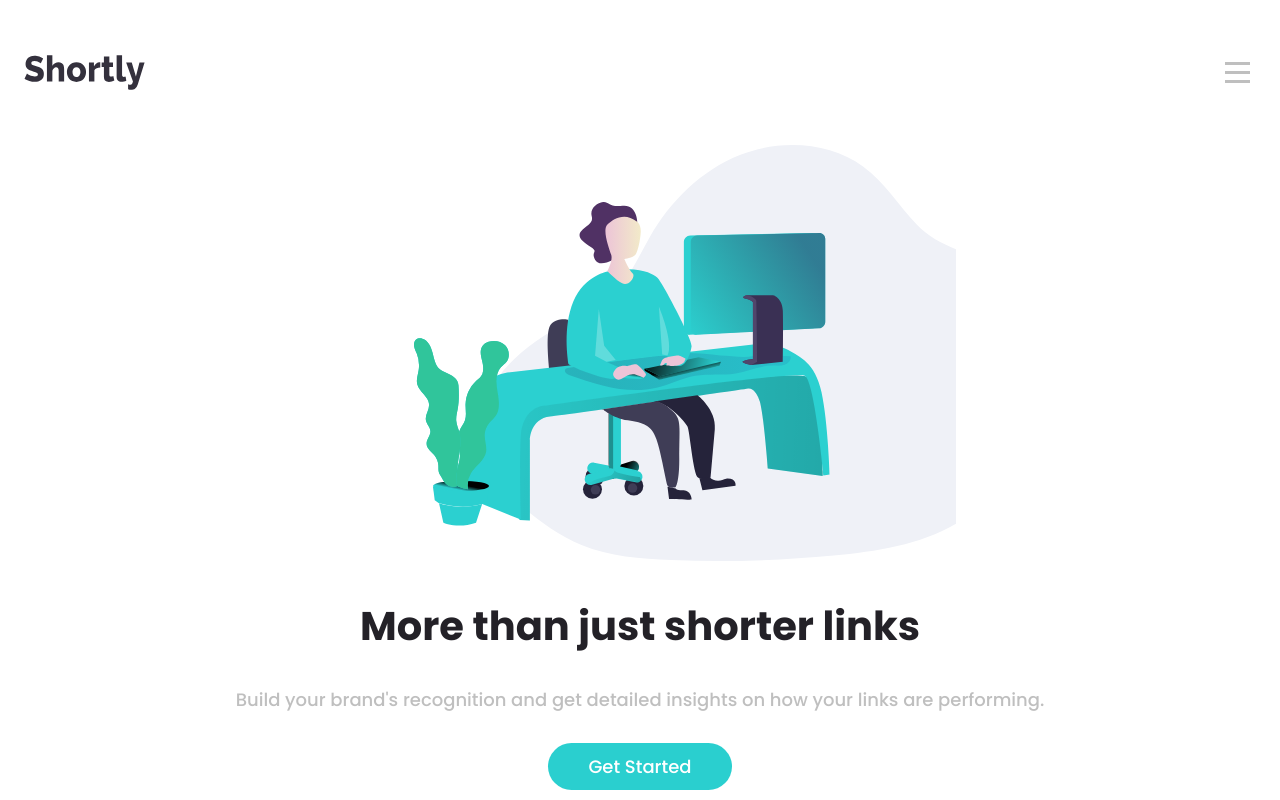
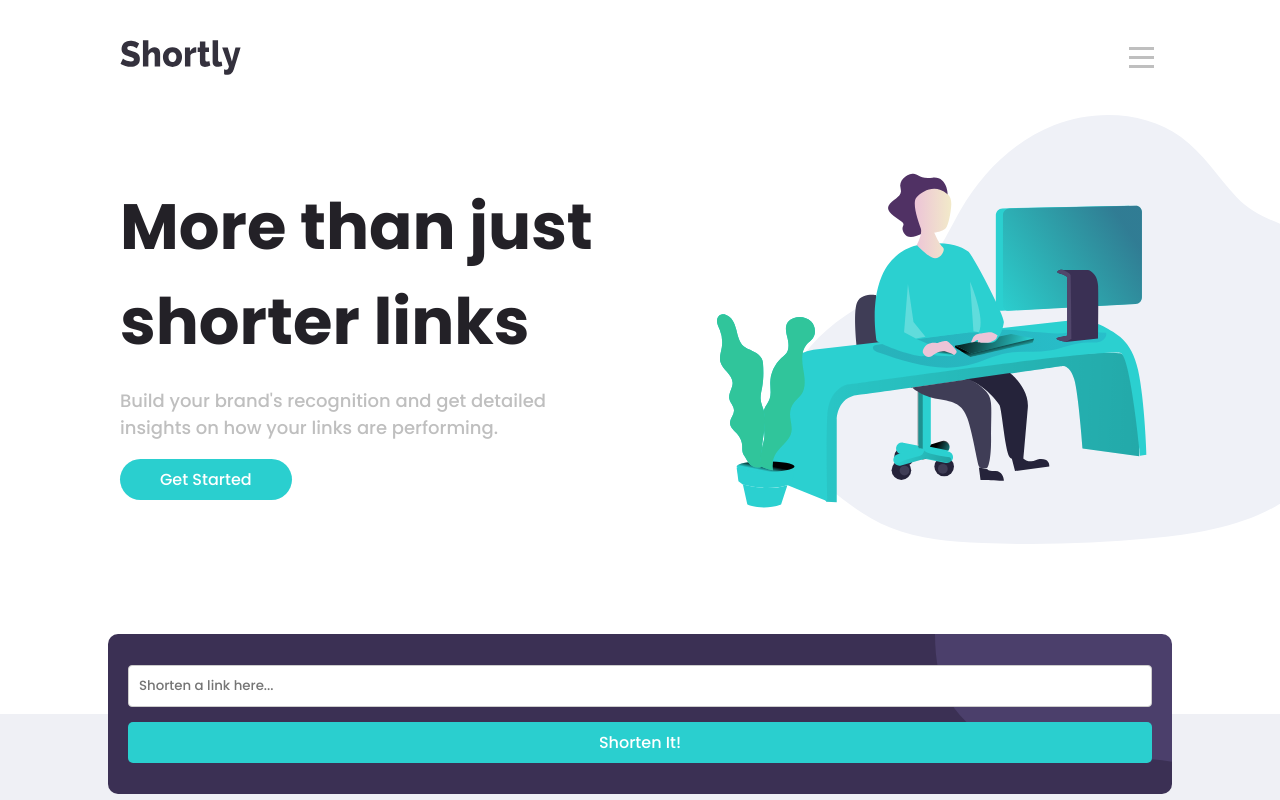
Before and after one commit to yingmo55/URL-shortening-API-landing-page, a React (Create React App) app: page / in a window 1280 px wide. Shown: the top 800 px of the page. Built offline with nearby package versions, Linux system fonts and the light colour scheme.

Commit message:
Adjust style for desktop

```diff
--- a/src/Components/Button/Button.css
+++ b/src/Components/Button/Button.css
@@ -1,6 +1,7 @@
 .button {
     color: white;
     background-color: hsl(180, 66%, 49%);
+    font-size: 16px;
 }
 
 .button:hover {
--- a/src/Components/Button/Button.js
+++ b/src/Components/Button/Button.js
@@ -8,7 +8,7 @@ export default function Button(props) {
 
     const style = {
         border: 'none',
-        padding: '10px 20px',
+        padding: '8px 25px',
         borderRadius: 5,
         ...styles,
     }
--- a/src/Components/Hero/Hero.css
+++ b/src/Components/Hero/Hero.css
@@ -7,14 +7,18 @@
     position: 'relative',
 }
 
+.hero-content {
+    width: 100%;
+    display: flex;
+    flex-direction: column;
+}
+
 .hero > * {
-    margin: 15px 5%;
     align-self: center;
     text-align: center;
 }
 
 .hero-illustration {
-    height: 52vh;
     margin: 0 0 20px;
     object-position: 90px 0px;
 }
@@ -22,3 +26,36 @@
 .hero h1 {
     font-size: 2.5rem;
 }
+
+
+@media screen and (min-width: 800px) {
+    .hero h1 {
+        font-size: 4rem;
+        margin: 0;
+    }
+    .hero {
+        max-width: 100%;
+    }
+
+    .hero-content {
+        flex-direction: row-reverse;
+        align-items: center;
+        justify-content: space-between;
+    }
+
+    .hero-illustration {
+        width: 90%;
+        height: 90%;
+    }
+
+    .hero-text {
+        max-width: 40%;
+        text-align: left;
+        font-size: 18px;
+        padding-left: 120px;
+    }
+
+    .hero-text p {
+        width: 90%;
+    }
+}
--- a/src/Components/Hero/Hero.js
+++ b/src/Components/Hero/Hero.js
@@ -16,10 +16,15 @@ function Hero() {
   return (
       <header className="hero" >
         <Navbar />
+        <div className='hero-content'>
         <img src={workingIllust} alt="flat color Illustration of a working person" className="hero-illustration" />
-        <h1>More than just shorter links</h1>
-        <p>Build your brand's recognition and get detailed insights on how your links are performing.</p>
-        <Button styles={btnStyle}>Get Started</Button>
+          <div className='hero-text'>
+            <h1>More than just shorter links</h1>
+            <p>Build your brand's recognition and get detailed insights on how your links are performing.</p>
+            <Button styles={btnStyle}>Get Started</Button>
+          </div>
+
+        </div>
       </header>
   );
 }
--- a/src/Components/Navbar/Navbar.css
+++ b/src/Components/Navbar/Navbar.css
@@ -1,10 +1,17 @@
 
 .mobile-nav {
+    width: 100%;
     display: flex;
-    width: calc(100vw - 48px);
     justify-content: space-between;
-    padding: 40px 24px;
+    margin: 40px 0;
     z-index: 10;
+}
+
+.website-logo {
+    margin-left: 24px;
+}
+.mobile-burger {
+    margin-right: 24px;
 }
 
 .mobile-burger {
@@ -83,3 +90,13 @@
         max-height: 415px;
     }
 }
+
+@media screen and (min-width: 800px) {
+
+    .website-logo {
+        margin-left: 120px;
+    }
+    .mobile-burger {
+        margin-right: 120px;
+    }
+}
--- a/src/Components/Navbar/Navbar.js
+++ b/src/Components/Navbar/Navbar.js
@@ -20,7 +20,7 @@ export default function Navbar() {
     return (
         <>
         <div className="mobile-nav">
-            <img src={logo} alt='shortly logo' />
+            <img src={logo} alt='shortly logo' className='website-logo' />
             <button className="mobile-burger" onClick={toggleMobileNav} >
                 <span className="button-burger"></span>
                 <span className="button-burger"></span>
```
